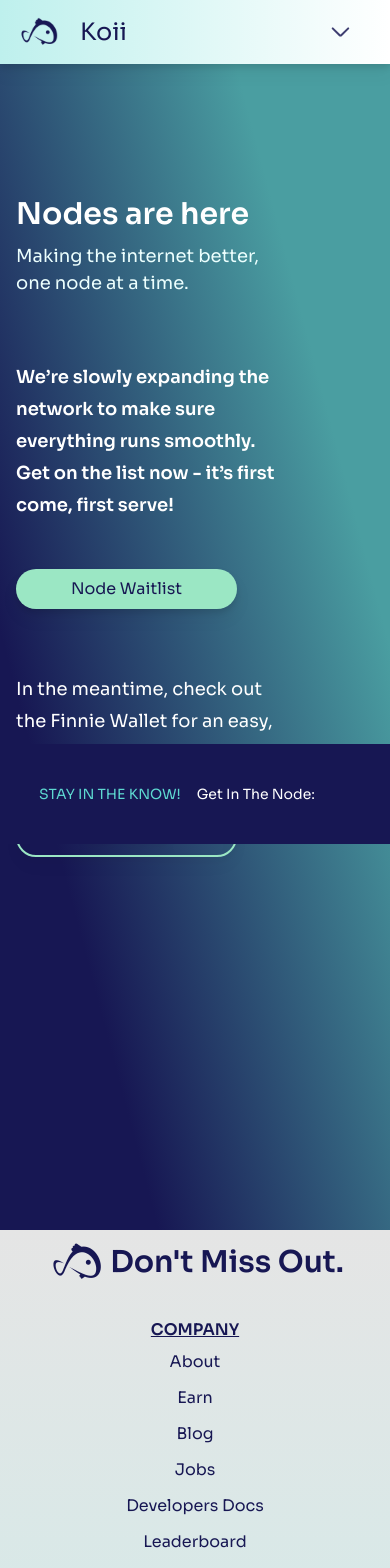
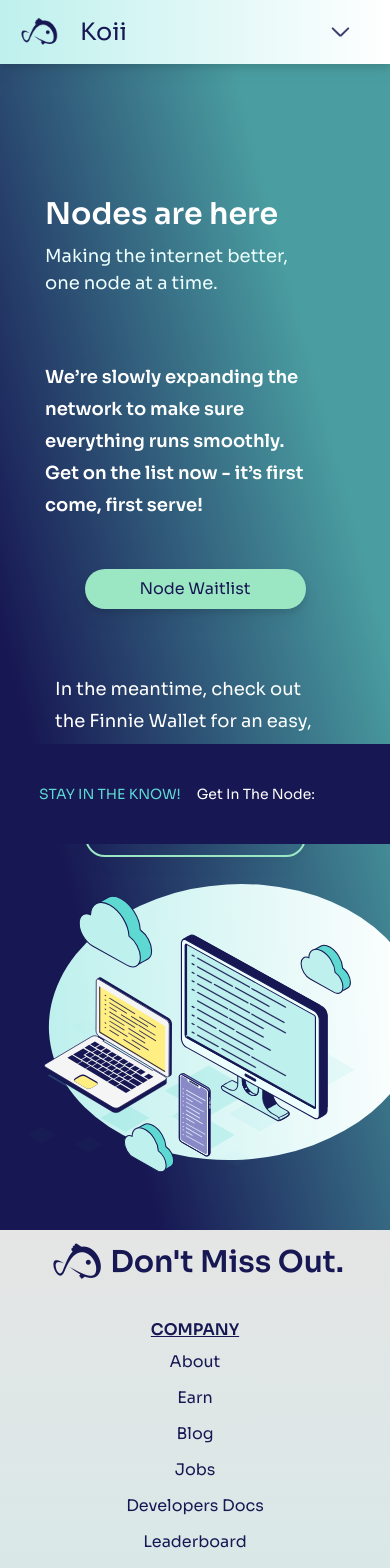
Before and after one commit to koii-network/homepage, a Next.js app: page /node in a window 390 px wide. Shown: the top 1568 px of the page. Built offline with nearby package versions, Linux system fonts and the light colour scheme.

Commit message:
mobile responsive

```diff
--- a/components/node/hero/index.tsx
+++ b/components/node/hero/index.tsx
@@ -11,15 +11,15 @@ export const Nodehero = () => {
       id="myID"
     >
         <div className="container ">
-          <div className="flex flex-col pt-[8rem] lg:pt-[4rem] lg:pl-[5rem] ">
+          <div className="flex flex-col pt-[8rem] lg:pt-[4rem] lg:pl-[5rem] items-center md:items-start">
             <div className="Node-title text-[#ECFFFE] text-white font-semibold md:font-blod text-[30px] md:text-[44px] lg:text-[56px] w-[300px] lg:w-[587px]">
               Nodes are here
             </div>
-            <div className="Node-subtitle text-[#ECFFFE] font-normal text-[18px] md:text-[20px] lg:text-[32px] md:w-[400px] lg:w-[455px] w-[280px] pt-[6px]">
+            <div className="Node-subtitle text-[#ECFFFE] font-normal text-[18px] md:text-[20px] lg:text-[32px] md:w-[400px] lg:w-[455px] w-[300px] pt-[6px]">
             Making the internet better, <br/>
 one node at a time.
             </div>
-            <div className="Node-subtitle font-semibold text-[#ECFFFE] text-white text-[18px] md:text-[20px] lg:text-[20px] md:w-[400px] lg:w-[600px] w-[280px] pt-[4rem] leading-[32px]">
+            <div className="Node-subtitle font-semibold text-[#ECFFFE] text-white text-[18px] md:text-[20px] lg:text-[20px] md:w-[400px] lg:w-[600px] w-[300px] pt-[4rem] leading-[32px]">
             We’re slowly expanding the network to make sure everything runs smoothly.  <br/>
 Get on the list now - it’s first come, first serve!
             </div>
@@ -49,10 +49,15 @@ Get on the list now - it’s first come, first serve!
               />
             </div>
           </div>
-
+        {isBreakpoint ? (
+        <div className="absolute z-20 w-[400px] h-[300px] right-0 translate-y-4">
+            <Image src="/images/node/hero_mobile.svg" layout="fill" />
+          </div>
+          ) : (
           <div className="absolute z-20 md:w-[469px] md:h-[421px] lg:w-[869px] lg:h-[721px] md:right-0 md:top-0">
             <Image src="/images/node/hero.svg" layout="fill" />
-          </div>
+          </div>)
+        }
         </div>
     </div>
   );
```
Also changed, not shown: public/images/node/hero.svg (added), public/images/node/hero_mobile.svg (added).
